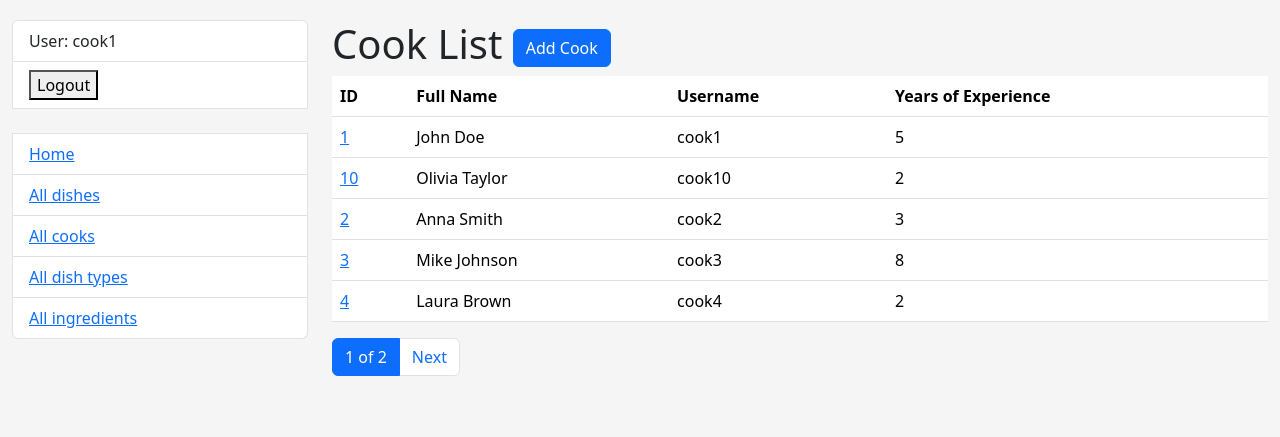
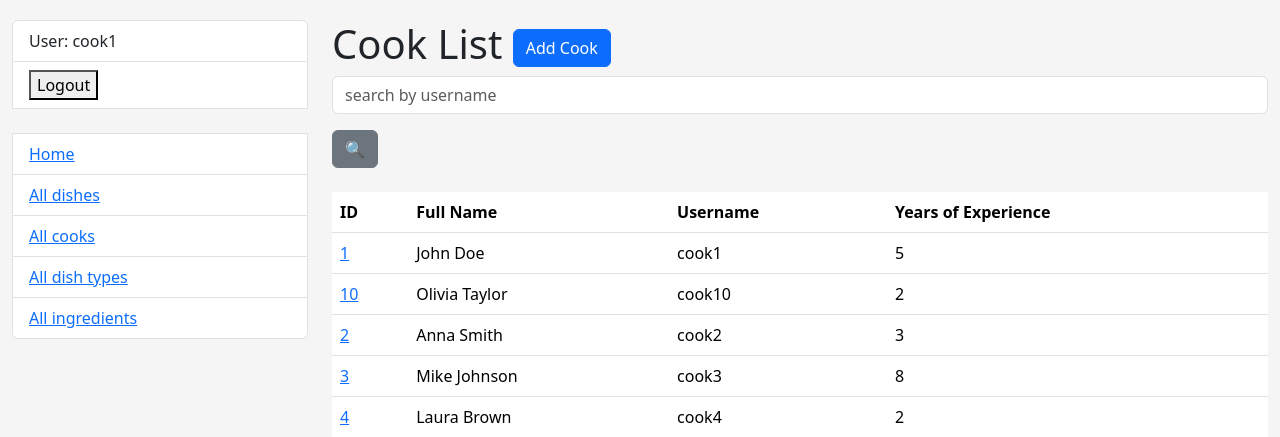
Before and after one commit to StrawHato/kitchen-mate, a Django app: page /kitchen/cooks/ in a window 1280 px wide. Shown: the top 437 px of the page. Run offline with Django 5.2, Linux system fonts and the light colour scheme; a user stored in the database is signed in; data comes from the database, SQL or seed files in the repository; some libraries are stand-ins or nearby versions.

Commit message:
Add cook search

```diff
--- a/kitchen/forms.py
+++ b/kitchen/forms.py
@@ -71,3 +71,12 @@ class IngredientSearchForm(forms.Form):
         label="",
         widget=forms.TextInput(attrs={"placeholder": "search by name"}),
     )
+
+
+class CookSearchForm(forms.Form):
+    username = forms.CharField(
+        max_length=100,
+        required=False,
+        label="",
+        widget=forms.TextInput(attrs={"placeholder": "search by username"}),
+    )
--- a/kitchen/views.py
+++ b/kitchen/views.py
@@ -12,7 +12,8 @@ from kitchen.forms import (
     CookExperienceUpdateForm,
     DishTypeSearchForm,
     DishSearchForm,
-    IngredientSearchForm
+    IngredientSearchForm,
+    CookSearchForm
 )
 from kitchen.models import DishType, Cook, Ingredient, Dish
 
@@ -131,6 +132,21 @@ class CookListView(LoginRequiredMixin, generic.ListView):
     model = Cook
     paginate_by = 5
 
+    def get_context_data(self, *, object_list=None, **kwargs):
+        context = super(CookListView, self).get_context_data(**kwargs)
+        username = self.request.GET.get("username", "")
+        context["search_form"] = CookSearchForm(
+            initial={"username": username},
+        )
+        return context
+
+    def get_queryset(self):
+        queryset = get_user_model().objects.all()
+        form = CookSearchForm(self.request.GET)
+        if form.is_valid():
+            queryset = queryset.filter(username__icontains=form.cleaned_data["username"])
+        return queryset
+
 
 class CookDetailView(LoginRequiredMixin, generic.DetailView):
     model = Cook
@@ -202,7 +218,7 @@ class IngredientDeleteView(LoginRequiredMixin, generic.DeleteView):
 def toggle_assign_to_dish(request: HttpRequest, pk) -> HttpResponseRedirect:
     cook = get_user_model().objects.get(id=request.user.id)
     if (
-        Dish.objects.get(pk=pk) in cook.dishes.all()
+            Dish.objects.get(pk=pk) in cook.dishes.all()
     ):
         cook.dishes.remove(pk)
     else:
--- a/templates/kitchen/cook_list.html
+++ b/templates/kitchen/cook_list.html
@@ -1,4 +1,5 @@
 {% extends "base.html" %}
+{% load crispy_forms_filters %}
 
 {% block content %}
   <h1>Cook List
@@ -6,6 +7,12 @@
       Add Cook
     </a>
   </h1>
+  <form method="get" action="" class="form-inline">
+    {{ search_form|crispy }}
+    <input class="btn btn-secondary" type="submit" value="🔍">
+  </form>
+  <br>
+
   {% if cook_list %}
     <table class="table">
       <tr>
@@ -26,6 +33,6 @@
       {% endfor %}
     </table>
   {% else %}
-    <p>There are no dishes in the Kitchen</p>
+    <p>There are no cooks in the Kitchen</p>
   {% endif %}
 {% endblock %}
```
